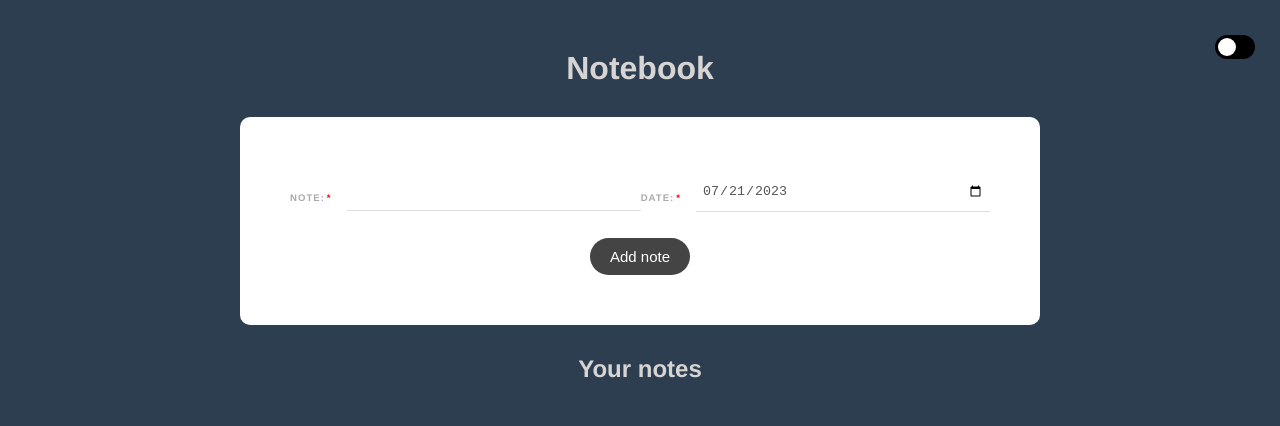
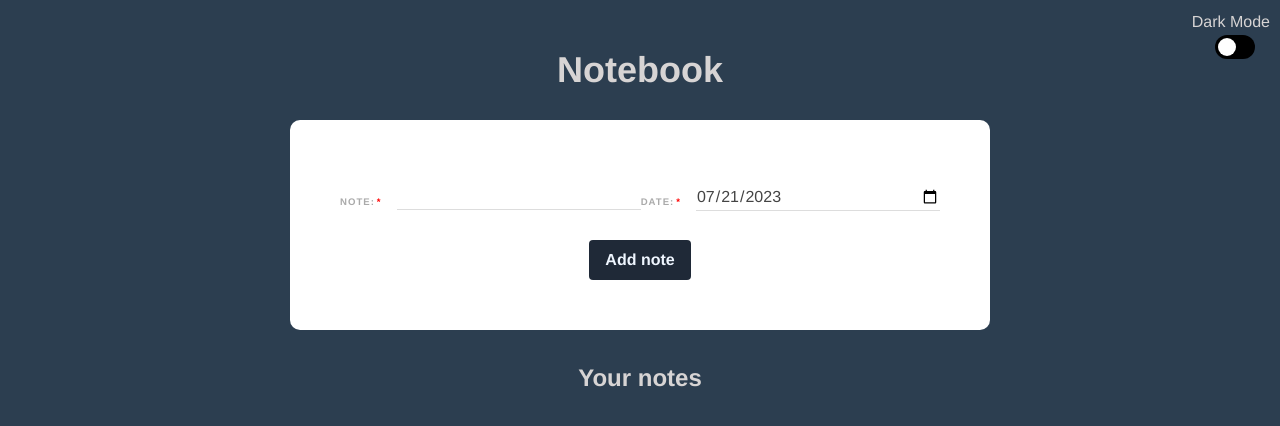
Before and after one commit to DarinaKasprisinova/the-notebook, a Vue app: page / in a window 1280 px wide. Shown: the top 426 px of the page. Built offline with nearby package versions, Linux system fonts and the light colour scheme.

Commit message:
modified:   package-lock.json 	modified:   package.json 	modified:   src/App.vue 	modified:   src/components/NoteForm.vue 	modified:   src/main.js

```diff
--- a/package.json
+++ b/package.json
@@ -7,6 +7,7 @@
     "build": "vue-cli-service build"
   },
   "dependencies": {
+    "@vueuse/core": "^10.2.1",
     "core-js": "^3.8.3",
     "vue": "^3.2.13"
   },
--- a/src/App.vue
+++ b/src/App.vue
@@ -1,34 +1,29 @@
-<template >
-  <div :class="{ light: darkMode }">
+<template>
+  <div>
+    <div class="dark-mode-switch">
+      <div><span class="dark:text-white">{{ isDark ? "Light" : "Dark" }} Mode</span></div>
+      <label class="switch">
+        <input type="checkbox" @click="toggleDark()" />
+        <span class="slider round"></span>
+      </label>
+    </div>
 
-      <div class="dark-mode-switch" >
-        <label class="switch">
-          <input type="checkbox" @change="toggleDarkMode" />
-          <span class="slider round"></span>
-        </label>
-      </div>
-
-      <h1>Notebook</h1>
-      <NoteForm />
-
+    <h1 class="text-4xl font-bold mt-8 dark:text-gray-800">Notebook</h1>
+    <NoteForm />
   </div>
 </template>
 
 <script>
 import NoteForm from "./components/NoteForm.vue";
+import { useDark, useToggle } from '@vueuse/core';
 
 export default {
   name: "App",
   components: { NoteForm },
-  data() {
-    return {
-      darkMode: false,
-    };
-  },
-  methods: {
-    toggleDarkMode() {
-      this.darkMode = !this.darkMode;
-    },
+  setup() {
+    const isDark = useDark();
+    const toggleDark = useToggle(isDark);
+    return { isDark, toggleDark };
   },
 };
 </script>
@@ -53,27 +48,29 @@ body.ligh {
 }
 
 /* Dark mode css styles */
-
 .dark-mode-switch {
   position: fixed;
   top: 10px;
   right: 10px;
   z-index: 9999;
 }
-
+.dark-mode-switch label {
+  position: fixed;
+  top: 10px;
+  right: 10px;
+  z-index: 9999;
+}
 .switch {
   position: relative;
   display: inline-block;
   width: 40px;
   height: 24px;
 }
-
 .switch input {
   opacity: 0;
   width: 0;
   height: 0;
 }
-
 .slider {
   position: absolute;
   cursor: pointer;
@@ -85,11 +82,9 @@ body.ligh {
   border-radius: 24px;
   transition: 0.4s;
 }
-
 .slider.round {
   background-color: #000;
 }
-
 .slider.round::before {
   position: absolute;
   content: "";
@@ -101,42 +96,79 @@ body.ligh {
   border-radius: 50%;
   transition: 0.4s;
 }
-
 input:checked + .slider {
   background-color: #2196f3;
 }
-
 input:checked + .slider.round {
   background-color: rgba(255, 255, 255, 0.775);
 }
-
 input:checked + .slider::before {
   transform: translateX(16px);
 }
-
 input:checked + .slider.round::before {
   transform: translateX(20px);
 }
 
-.light {
-  background: #d7d4d4;
+.dark {
   color: rgb(17, 17, 17);
 }
-
-.light p {
-  color: rgb(70, 54, 54);
+.dark p {
+  color: rgb(254, 251, 251);
 }
-
-.light #app {
+ .dark #app {
   font-family: Avenir, Helvetica, Arial, sans-serif;
   -webkit-font-smoothing: antialiased;
   -moz-osx-font-smoothing: grayscale;
   text-align: center;
-  color: #ff0000;
+  color: #4e4e4e;
+  background: rgb(235, 235, 235);
   margin-top: 50px;
 }
-.light body {
+.dark body {
   margin: 0;
-  background: crimson;
+  background: rgb(235, 235, 235);
 }
+.dark li {
+  background: #2c3e50;
+  color: #ffffff;
+}
+.dark form {
+  background: #2c3e50;
+  color: #ffffff;
+}
+.dark input {
+  color: #ffffff;
+  background: #2c3e50;
+}
+
+.dark h2 {
+  font-size: 28px;
+  font-family: "Arial", sans-serif;
+  font-weight: bold;
+  color: #4e4e4e;
+  text-align: center;
+  margin-bottom: 20px;
+}
+
+
+.dark button {
+    background: #d8d7d7;
+    font-weight: bold;
+    font-size: 16px;
+    border: 0;
+    font-size: 15px;
+    padding: 10px 20px;
+    margin-top: 20px;
+    color: rgb(57, 56, 56);
+    border-radius: 4px;
+}
+.dark button:hover {
+  background-color: #45aaf2;
+}
+
+.dark h4 {
+  font-size: 20px;
+  font-family: "Arial", sans-serif;
+}
+
 </style>
--- a/src/components/NoteForm.vue
+++ b/src/components/NoteForm.vue
@@ -9,16 +9,16 @@
       </div>
       <div v-if="noteError" class="error">{{ noteError }}</div>
       <div class="submit">
-        <button>Add note</button>
+        <button class="mt-4 bg-gray-800 hover:bg-blue-800 text-blue-50 font-bold py-2 px-4 rounded">Add note</button>
       </div>
     </form>
 
-    <h2>Your notes</h2>
+    <h2 class="text-2xl font-bold mt-8 dark:text-gray-800">Your notes</h2>
 
     <div>
       <ul>
         <li v-for="not in notes" :key="not.id">
-            <h4>{{ not.note }}</h4>
+            <h4 class="text-xl font-medium font-sans">{{ not.note }}</h4>
             <p>{{ not.date }}</p>
         </li>
       </ul>
@@ -91,6 +91,7 @@
     max-width: 700px;
     margin: 30px auto;
     background: white;
+    color: #444;
     text-align: left;
     padding: 50px;
     border-radius: 10px;
@@ -120,18 +121,6 @@
     border: none;
     border-bottom: 1px solid #ddd;
     color: #555;
-  }
-  button {
-    background: #444;
-    border: 0;
-    font-size: 15px;
-    padding: 10px 20px;
-    margin-top: 20px;
-    color: white;
-    border-radius: 20px;
-  }
-  button:hover {
-    background: #222;
   }
   .submit {
     text-align: center;
--- a/src/main.js
+++ b/src/main.js
@@ -1,5 +1,5 @@
 import { createApp } from 'vue'
 import App from './App.vue'
-// import tailwind from './assets/tailwind.css'
+import tailwind from './assets/tailwind.css'
 
 createApp(App).mount('#app')
```
Also changed, not shown: 1 other file (tests, documents, lock files or other folders).
